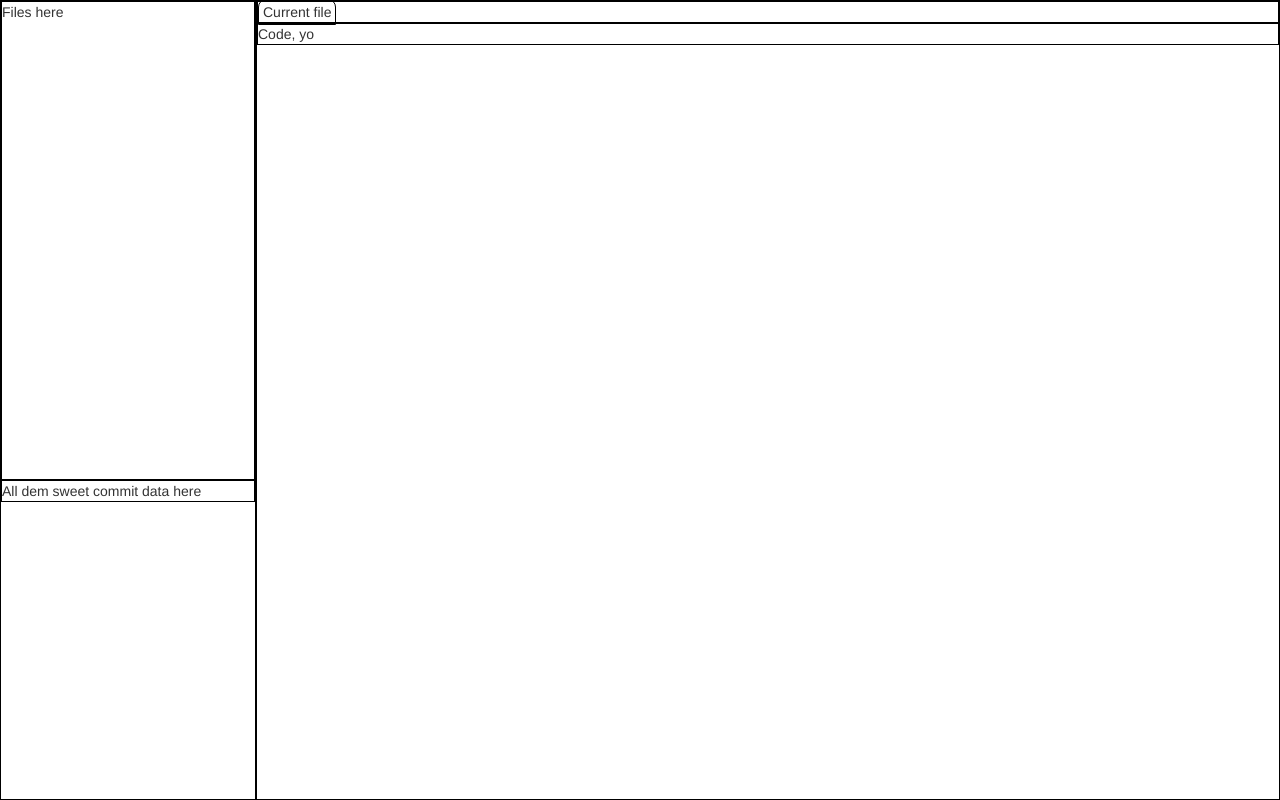
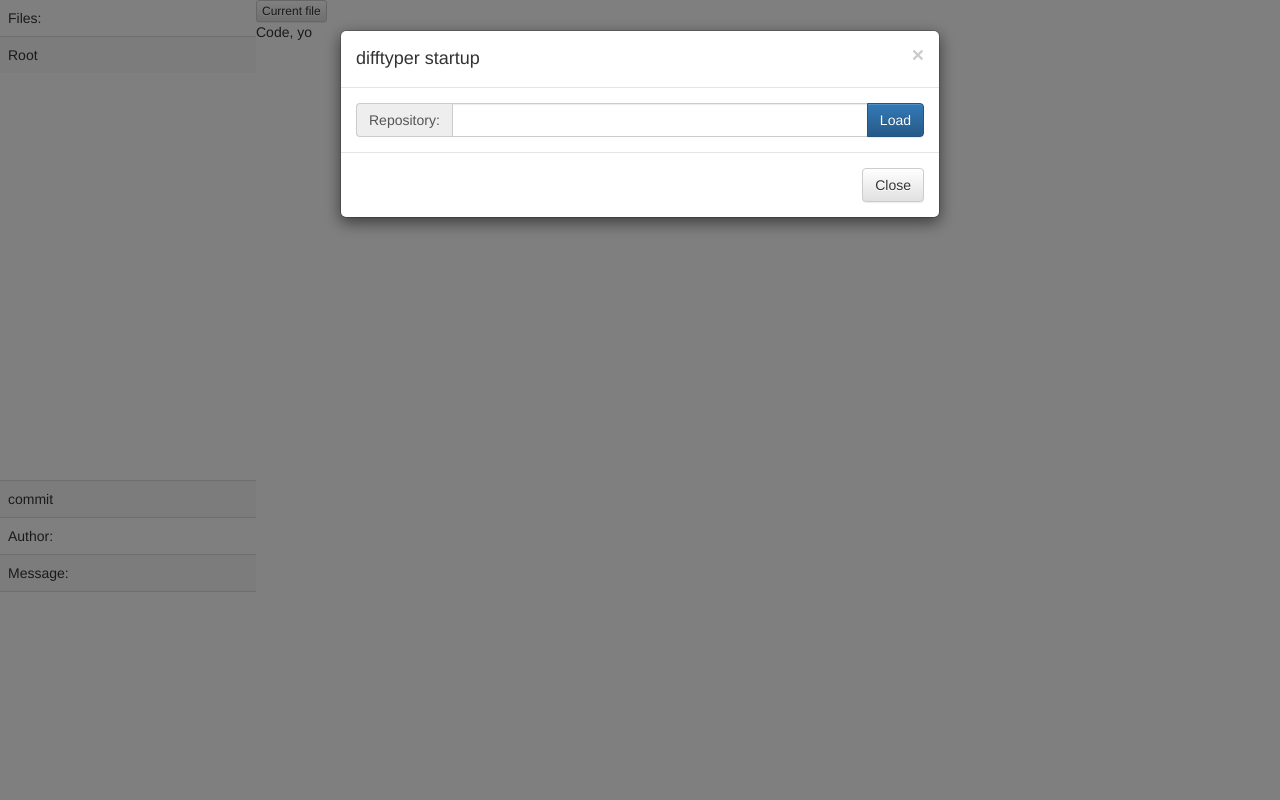
Before and after one commit to elementbound/difftyper, a Flask app: page /project in a window 1280 px wide. Run offline with Flask 2, Linux system fonts and the light colour scheme; some libraries are stand-ins or nearby versions.

Commit message:
Modal shows up by default

```diff
--- a/templates/project.html
+++ b/templates/project.html
@@ -1,13 +1,9 @@
 {% extends "header.html" %}
 
 {% block head %}
-    <title>O shit fam</title>
+    <title>Project typer</title>
 
     <style>
-        div {
-            border: 1px solid black;
-        }
-
         #pane-left {
             height: 100vh;
             width: 20vw;
@@ -30,13 +26,13 @@
             height: 60%;
             width: 100%;
         }
+    </style>
 
-        .tab {
-            border-radius: 8px 8px 0 0;
-            border: 1px solid black;
-            padding: 4px;
-        }
-    </style>
+    <script>
+        $(document).ready(function () {
+            $("#startup-modal").modal();
+        });
+    </script>
 {% endblock %}
 
 {% block body %}
@@ -44,12 +40,40 @@
     <div id="pane-left">
         <!-- Files -->
         <div id="panel-files">
-            Files here
+            <table id="filetree" class="table table-striped">
+                <thead>
+                    <tr><td>Files: </td></tr>
+                </thead>
+
+                <tbody>
+                    <tr><td>Root</td></tr>
+                </tbody>
+            </table>
         </div>
 
         <!-- Commit data -->
         <div>
-            All dem sweet commit data here
+            <table class="table table-striped" id="commit-data">
+                <tr>
+                    <td>commit</td>
+                    <td id="commit-hash"></td>
+                </tr>
+
+                <tr>
+                    <td>Author: </td>
+                    <td id="commit-author"></td>
+                </tr>
+
+                <tr>
+                    <td>Message: </td>
+                    <td></td>
+                </tr>
+
+                <tr>
+                    <td colspan="2" class="preserve-ws" id="commit-message">
+                    </td>
+                </tr>
+            </table>
         </div>
     </div>
 
@@ -57,7 +81,7 @@
     <div id="pane-code">
         <!-- Current file indicator -->
         <div style="width: 100%;">
-            <span class="tab">
+            <span class="btn btn-xs btn-default">
                 Current file
             </span>
         </div>
@@ -67,4 +91,30 @@
             Code, yo
         </div>
     </div>
+
+    <!-- Startup modal to select repo -->
+    <div class="modal fade" tabindex="-1" role="dialog" id="startup-modal">
+        <div class="modal-dialog" role="document">
+            <div class="modal-content">
+                <div class="modal-header">
+                    <button type="button" class="close" data-dismiss="modal" aria-label="Close"><span aria-hidden="true">&times;</span></button>
+                    <h4 class="modal-title">difftyper startup</h4>
+                </div>
+
+                <div class="modal-body">
+                    <div class="input-group">
+                        <span class="input-group-addon">Repository: </span>
+                        <input class="form-control" type="text" id="repo-path" />
+                        <span class="input-group-btn">
+                            <button class="btn btn-primary" id="repo-load">Load</button>
+                        </span>
+                    </div>
+                </div>
+
+                <div class="modal-footer">
+                    <button type="button" class="btn btn-default" data-dismiss="modal">Close</button>
+                </div>
+            </div><!-- /.modal-content -->
+        </div><!-- /.modal-dialog -->
+    </div><!-- /.modal -->
 {% endblock %}
```
